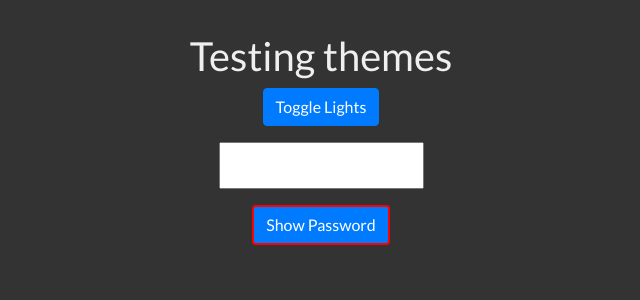
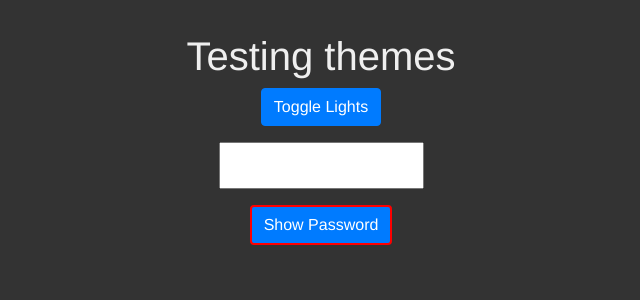
Before and after one commit to davidalves1/curso-styled-components, a React (Create React App) app: page / in a window 1280 px wide. Shown: the top 300 px of the page, without its empty margins (319-959 px from the left). Built offline with nearby package versions, Linux system fonts and the light colour scheme.

Commit message:
Apply global style

```diff
--- a/src/App.js
+++ b/src/App.js
@@ -7,6 +7,13 @@ import DarkTheme from './themes/dark';
 import Home from './components/containers/Home';
 import PrimaryButton from './components/common/PrimaryButton';
 import PasswordInput from './components/common/PasswordInput';
+import { createGlobalStyle } from 'styled-components';
+
+const GlobalStyle = createGlobalStyle`
+  body {
+    font-family: ${props => props.theme.id === 'light' ? 'Times New Roman' : 'Helvetica'} !important;
+  }
+`;
 
 function App() {
   const [theme, setTheme] = useState(DarkTheme);
@@ -36,6 +43,7 @@ function App() {
           { showPasword ? 'Hide Password' : 'Show Password' }
         </PrimaryButton>
       </Home>
+      <GlobalStyle />
     </ThemeProvider>
   );
 }
```
